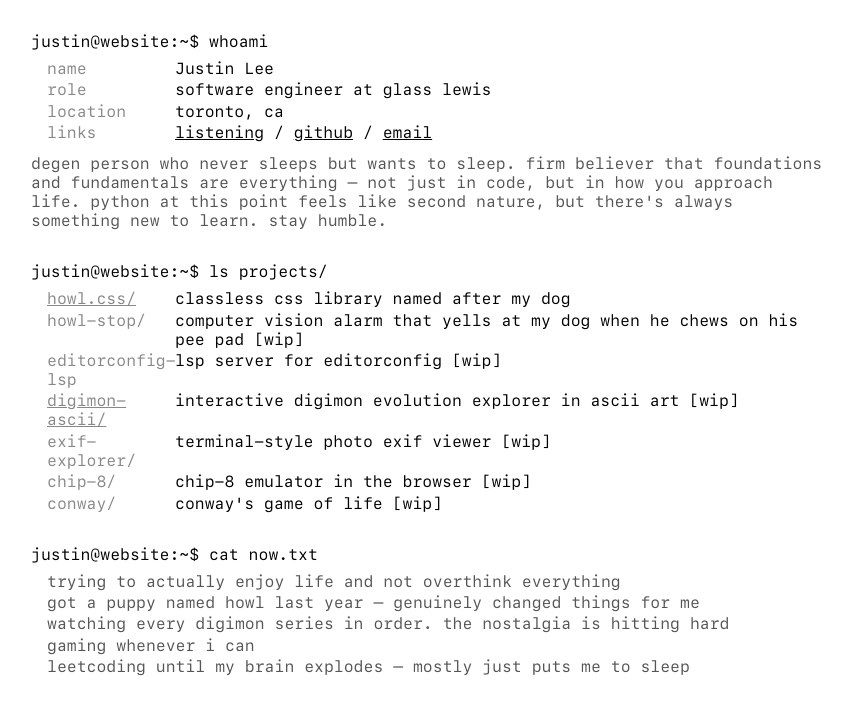
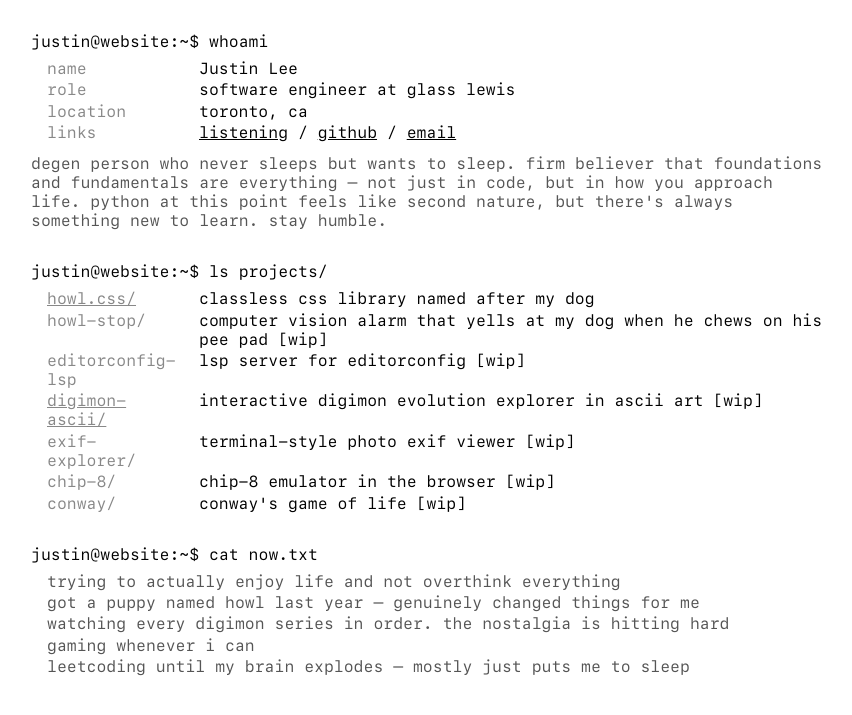
Before and after one commit to jhjhjljl/website, a FastAPI app: page / in a window 1280 px wide. Shown: the part 70-785 px from the top of the page, without its empty margins (209-1061 px from the left). Run offline with FastAPI, Linux system fonts and the light colour scheme.

Commit message:
Add gap.

```diff
--- a/app/static/css/base.css
+++ b/app/static/css/base.css
@@ -131,6 +131,7 @@ dl {
 
 dl > div {
 	display: flex;
+	gap: 1.5rem;
 }
 
 dt {
```
Also changed, not shown: 1 other file.
